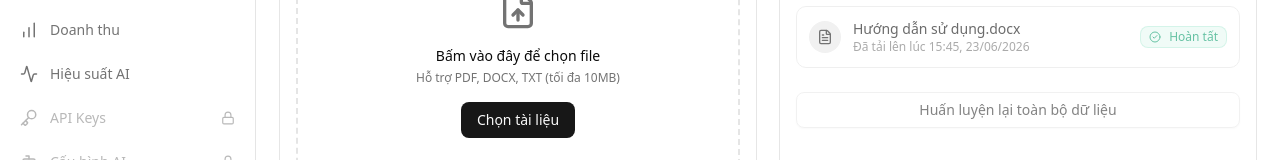
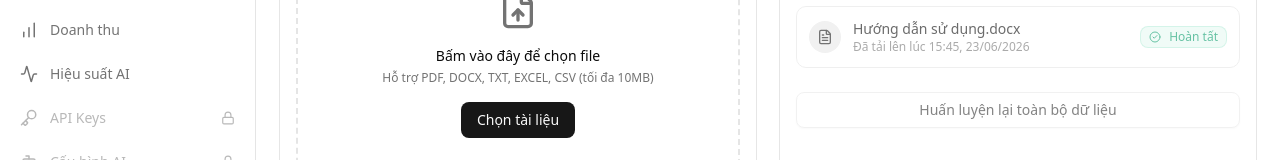
Before and after one commit to tkhoa1122/SEP490_RAG_Chatbot_WebFE, a Next.js app: page /1/business/catalog in a window 1280 px wide. Shown: the part 326-486 px from the top of the page. Built offline with nearby package versions, Linux system fonts and the light colour scheme; no server answers.

Commit message:
feat(catalog): add Excel and CSV support to document upload

```diff
--- a/src/app/[tenant_id]/business/catalog/page.tsx
+++ b/src/app/[tenant_id]/business/catalog/page.tsx
@@ -86,7 +86,7 @@ export default function CatalogPage() {
               <p className="text-sm font-medium mb-1">
                 {uploading ? "Đang tải lên tài liệu..." : "Bấm vào đây để chọn file"}
               </p>
-              <p className="text-xs text-muted-foreground mb-4">Hỗ trợ PDF, DOCX, TXT (tối đa 10MB)</p>
+              <p className="text-xs text-muted-foreground mb-4">Hỗ trợ PDF, DOCX, TXT, EXCEL, CSV (tối đa 10MB)</p>
 
               <Button disabled={uploading} onClick={(e) => { e.stopPropagation(); handleUploadClick(); }}>
                 {uploading ? "Đang xử lý..." : "Chọn tài liệu"}
@@ -97,7 +97,7 @@ export default function CatalogPage() {
                 ref={fileInputRef}
                 className="hidden"
                 multiple
-                accept=".pdf,.doc,.docx,.txt"
+                accept=".pdf,.doc,.docx,.txt,.xls,.xlsx,.csv"
                 onChange={handleFileChange}
               />
             </div>
```
